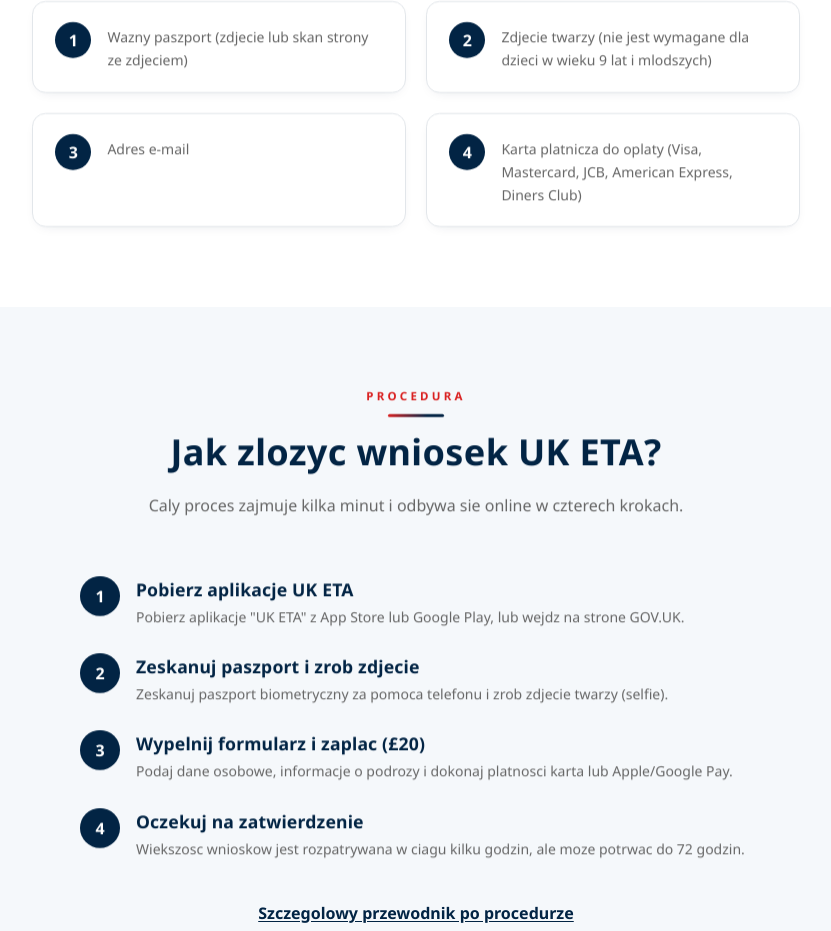
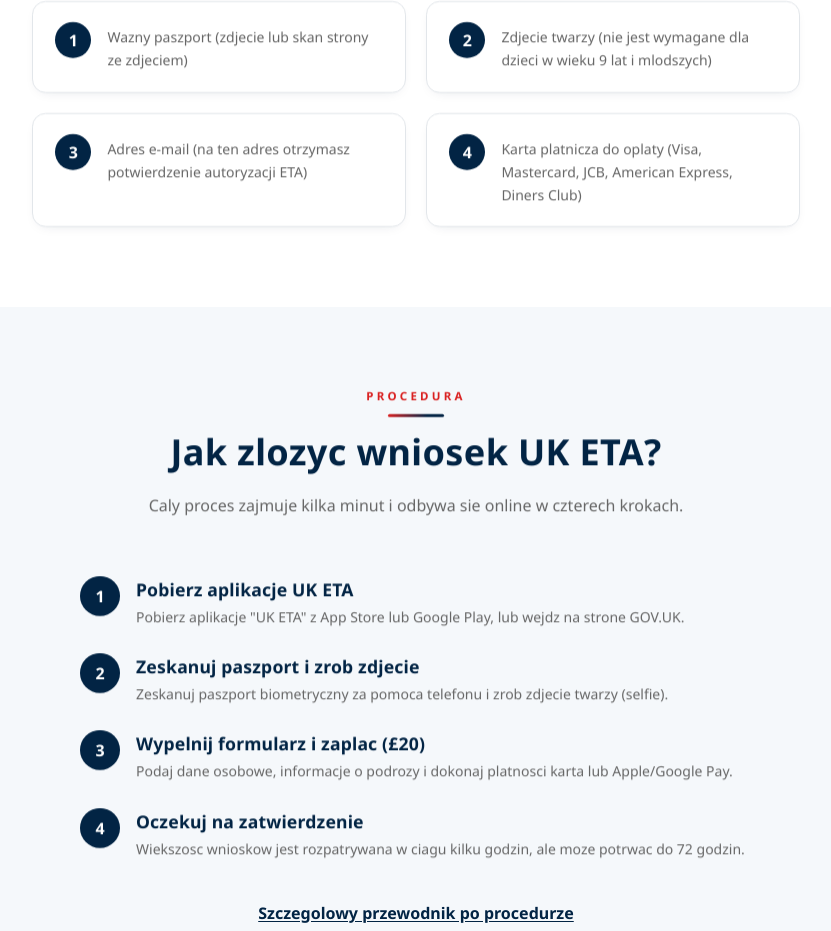
Before and after one commit to mediaxsaburoai0818-design/uk-eta-site, a Next.js app: page / in a window 1280 px wide. Shown: the part 2389-3320 px from the top of the page, without its empty margins (224-1055 px from the left). Built offline with nearby package versions, Linux system fonts and the light colour scheme.

Commit message:
必要書類③メールに補足文追加(カード空白感解消)

```diff
--- a/app/page.tsx
+++ b/app/page.tsx
@@ -197,7 +197,7 @@
             {[
               "Wazny paszport (zdjecie lub skan strony ze zdjeciem)",
               "Zdjecie twarzy (nie jest wymagane dla dzieci w wieku 9 lat i mlodszych)",
-              "Adres e-mail",
+              "Adres e-mail (na ten adres otrzymasz potwierdzenie autoryzacji ETA)",
               "Karta platnicza do oplaty (Visa, Mastercard, JCB, American Express, Diners Club)",
             ].map((item, i) => (
               <div key={i} className="card flex gap-4 items-start reveal text-left">
```
